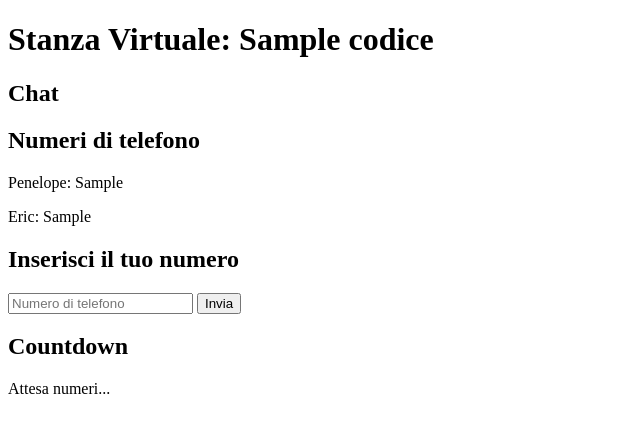
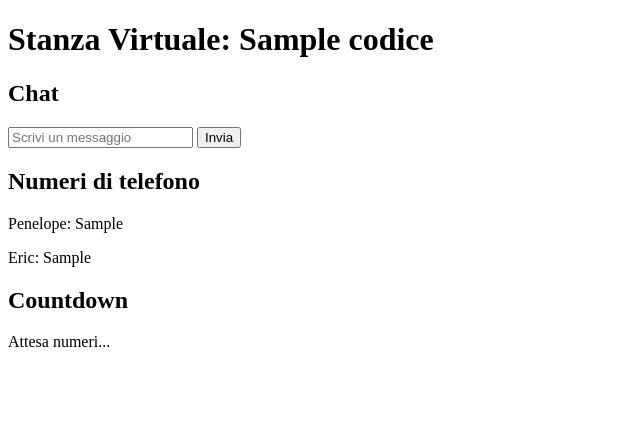
Before and after one commit to AndCatr/Stanza-Virtuale, a Flask app: template templates/stanza.html in a window 1280 px wide. Shown: the top 433 px of the page, without its empty margins (0-640 px from the left). Run offline with Flask 3, Linux system fonts and the light colour scheme; the template is opened without the code that fills it: most values are stand-ins (such as "Sample title", 1, 10 or a date in 2020).

Commit message:
Update stanza.html

```diff
--- a/templates/stanza.html
+++ b/templates/stanza.html
@@ -11,23 +11,29 @@
                 chatBox.innerHTML = "";
                 data.chat.forEach(msg => {
                     let item = document.createElement("li");
-                    item.innerHTML = `<strong>${msg[0]}:</strong> ${msg[1]}`;
+                    item.innerHTML = msg;
                     chatBox.appendChild(item);
                 });
             });
         }
 
-        function inviaNumero() {
-            let numero = document.getElementById("numero").value;
-            fetch("/invia_numero/{{ codice }}", {
+        function inviaChat() {
+            let messaggio = document.getElementById("messaggio").value;
+            fetch("/invia_chat/{{ codice }}", {
                 method: "POST",
                 headers: { "Content-Type": "application/x-www-form-urlencoded" },
-                body: "numero=" + numero
-            }).then(response => response.json())
-              .then(data => {
-                if (data.success) {
-                    document.getElementById("numero").value = "";
-                }
+                body: "messaggio=" + messaggio
+            }).then(() => {
+                document.getElementById("messaggio").value = "";
+            });
+        }
+
+        function aggiornaNumeri() {
+            fetch("/aggiorna_numeri/{{ codice }}")
+            .then(response => response.json())
+            .then(data => {
+                document.getElementById("numero_penelope").innerText = data.numero_penelope;
+                document.getElementById("numero_eric").innerText = data.numero_eric;
             });
         }
 
@@ -35,35 +41,26 @@
             fetch("/verifica_countdown/{{ codice }}")
             .then(response => response.json())
             .then(data => {
-                let countdownBox = document.getElementById("countdown");
-                if (data.countdown === null) {
-                    countdownBox.innerHTML = "Attesa numeri...";
-                } else if (data.countdown > 0) {
-                    countdownBox.innerHTML = `Tempo rimanente: ${data.countdown} secondi`;
-                } else {
-                    countdownBox.innerHTML = "Tempo scaduto!";
-                }
+                document.getElementById("countdown").innerText = data.countdown ? `Tempo rimanente: ${data.countdown} secondi` : "Attesa numeri...";
             });
         }
 
-        setInterval(aggiornaChat, 3000);
+        setInterval(aggiornaChat, 2000);
+        setInterval(aggiornaNumeri, 2000);
         setInterval(aggiornaCountdown, 1000);
     </script>
 </head>
 <body>
     <h1>Stanza Virtuale: {{ codice }}</h1>
-
     <h2>Chat</h2>
     <ul id="chat"></ul>
+    <input type="text" id="messaggio" placeholder="Scrivi un messaggio">
+    <button onclick="inviaChat()">Invia</button>
 
     <h2>Numeri di telefono</h2>
     <p>Penelope: <span id="numero_penelope">{{ numero_penelope }}</span></p>
     <p>Eric: <span id="numero_eric">{{ numero_eric }}</span></p>
 
-    <h2>Inserisci il tuo numero</h2>
-    <input type="text" id="numero" placeholder="Numero di telefono">
-    <button onclick="inviaNumero()">Invia</button>
-
     <h2>Countdown</h2>
     <p id="countdown">{{ countdown }}</p>
 </body>
```
